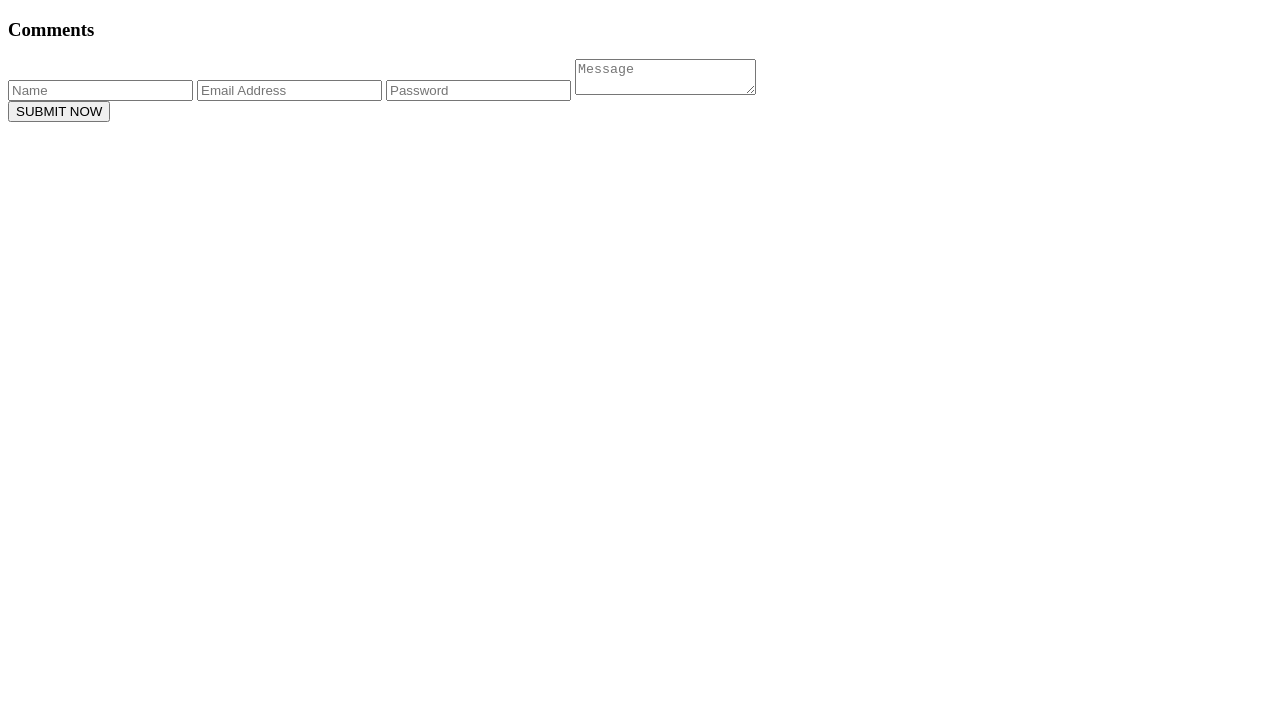
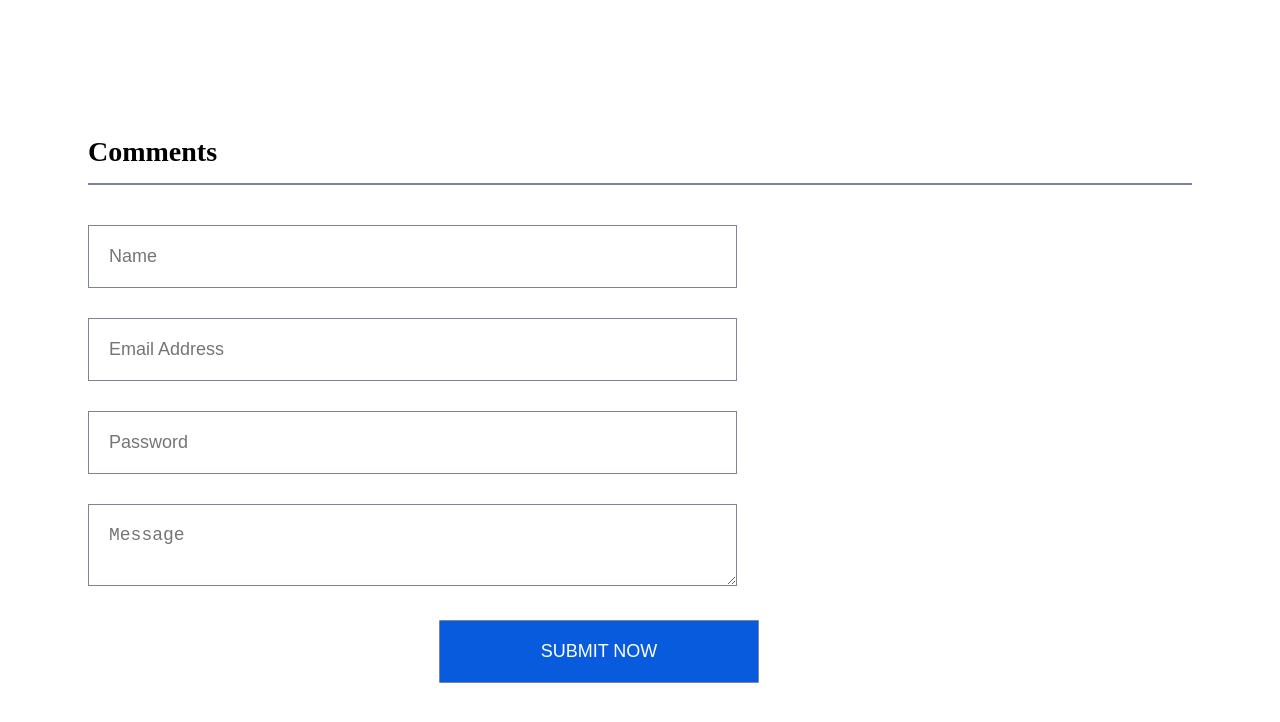
Before and after one commit to retiasryn/b11-silvi, a plain HTML site: page index.html in a window 1280 px wide. Drawn offline with Linux system fonts and the light colour scheme.

Commit message:
Update index.html

```diff
--- a/index.html
+++ b/index.html
@@ -2,7 +2,7 @@
 <html>
     <head>
         <link rel="stylesheet" href="https://use.fontawesome.com/releases/v5.13.1/css/all.css" integrity="sha384-xxzQGERXS00kBmZW/6qxqJPyxW3UR0BPsL4c8ILaIWXva5kFi7TxkIIaMiKtqV1Q" crossorigin="anonymous">
-        <link rel="stylesheet" href="ceb b11.css">
+        <link rel="stylesheet" href="stylesheet.css">
         <meta name="viewport" content="width=device-width, initial-scale=1">
     </head>
     <body>
```
